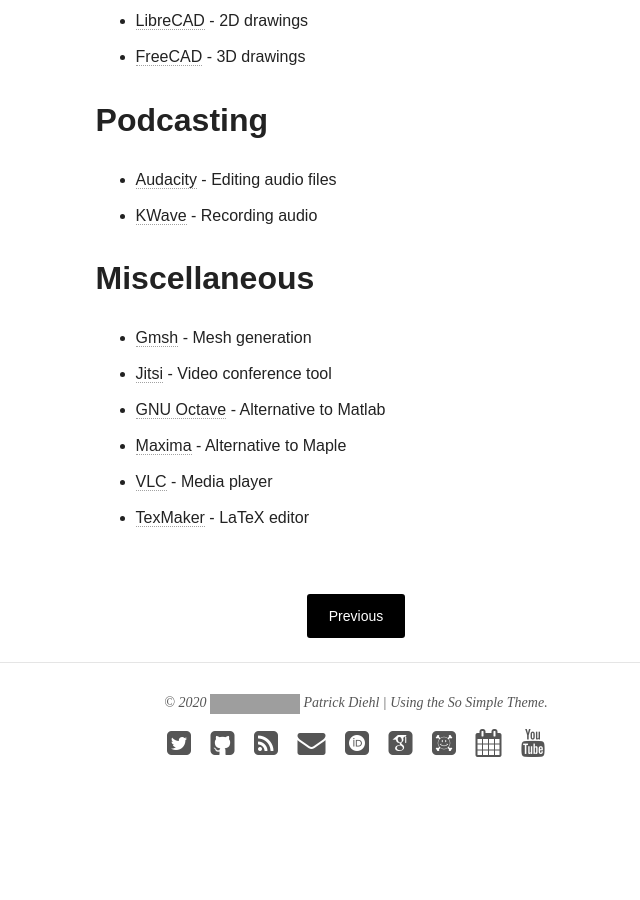
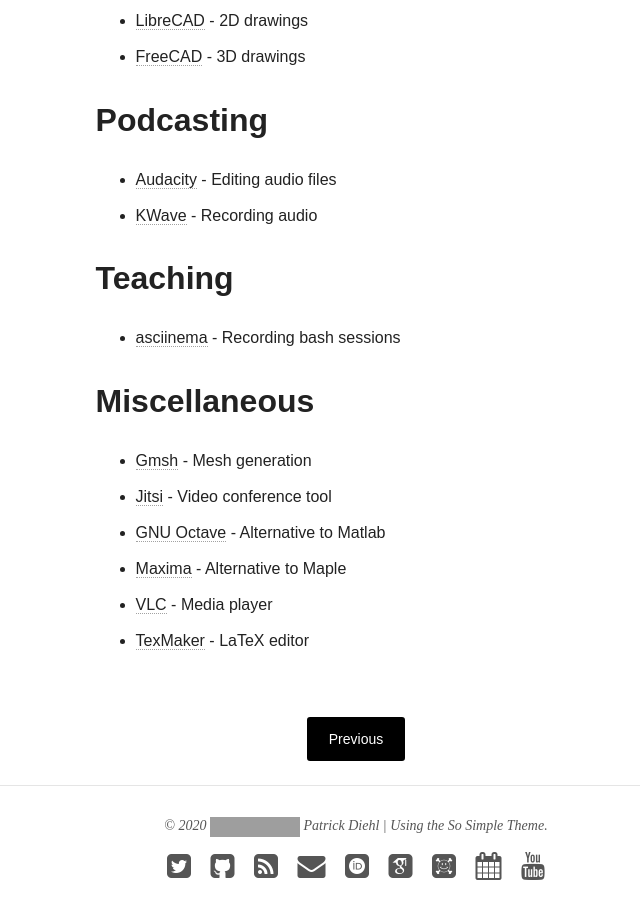
Before and after one commit to diehlpk/diehlpk.github.io, a Jekyll site: the page built from _posts/blog/2019-12-20-floss-software.md, in a window 1280 px wide and 900 px high, scrolled down 933 px. Shown: the whole window, without its empty margins (284-924 px from the left). Built offline with Jekyll 4.4.1, drawn with Linux system fonts in a browser that asks for light colours; nearby versions of some CDN libraries; some web fonts are replaced; before the commit the page ends 1788 px from its top, so only the background shows below that; grey boxes are pictures that could not be loaded.

Commit message:
Update blog post

```diff
--- a/_posts/blog/2019-12-20-floss-software.md
+++ b/_posts/blog/2019-12-20-floss-software.md
@@ -24,6 +24,10 @@
 * [Audacity](https://www.audacityteam.org/) - Editing audio files
 * [KWave](https://kde.org/applications/multimedia/org.kde.kwave) - Recording audio
 
+## Teaching
+
+* [asciinema](https://asciinema.org/) - Recording bash sessions
+
 ## Miscellaneous
 
 * [Gmsh](http://gmsh.info/) - Mesh generation
```
